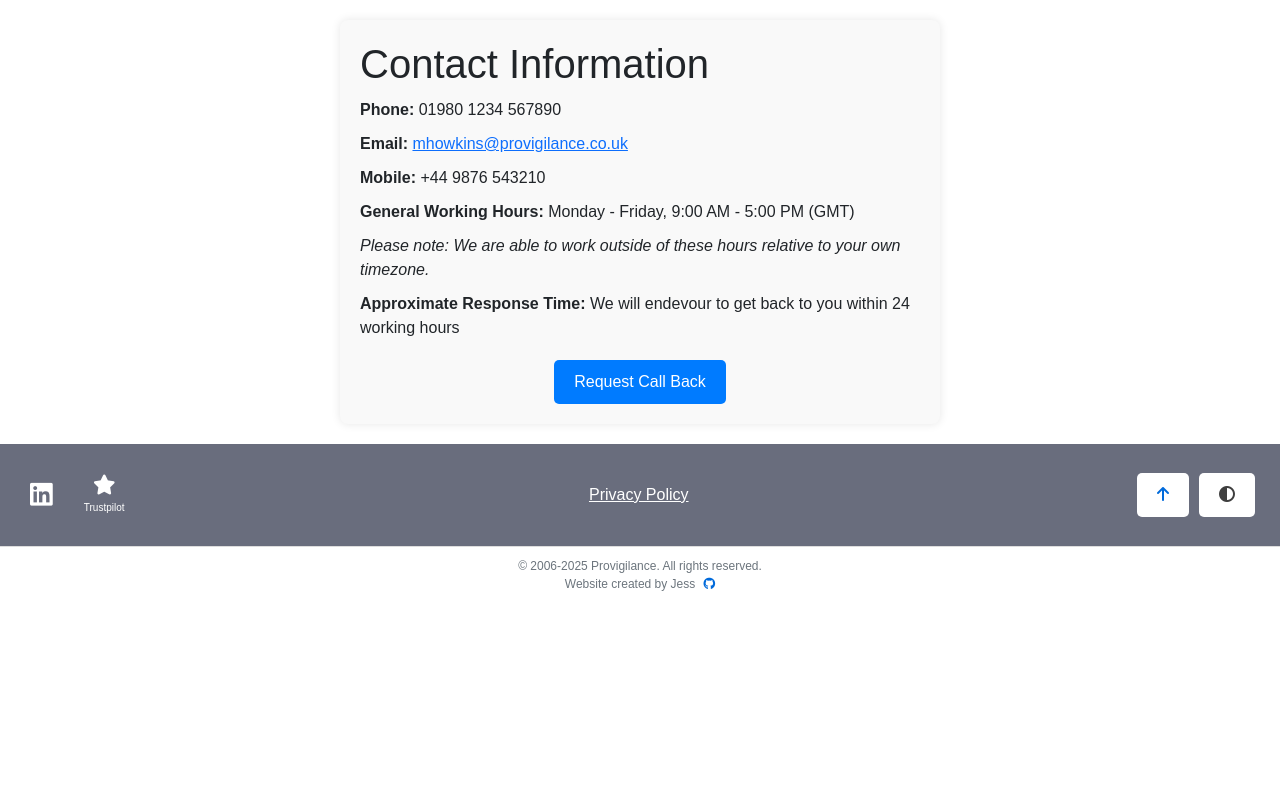
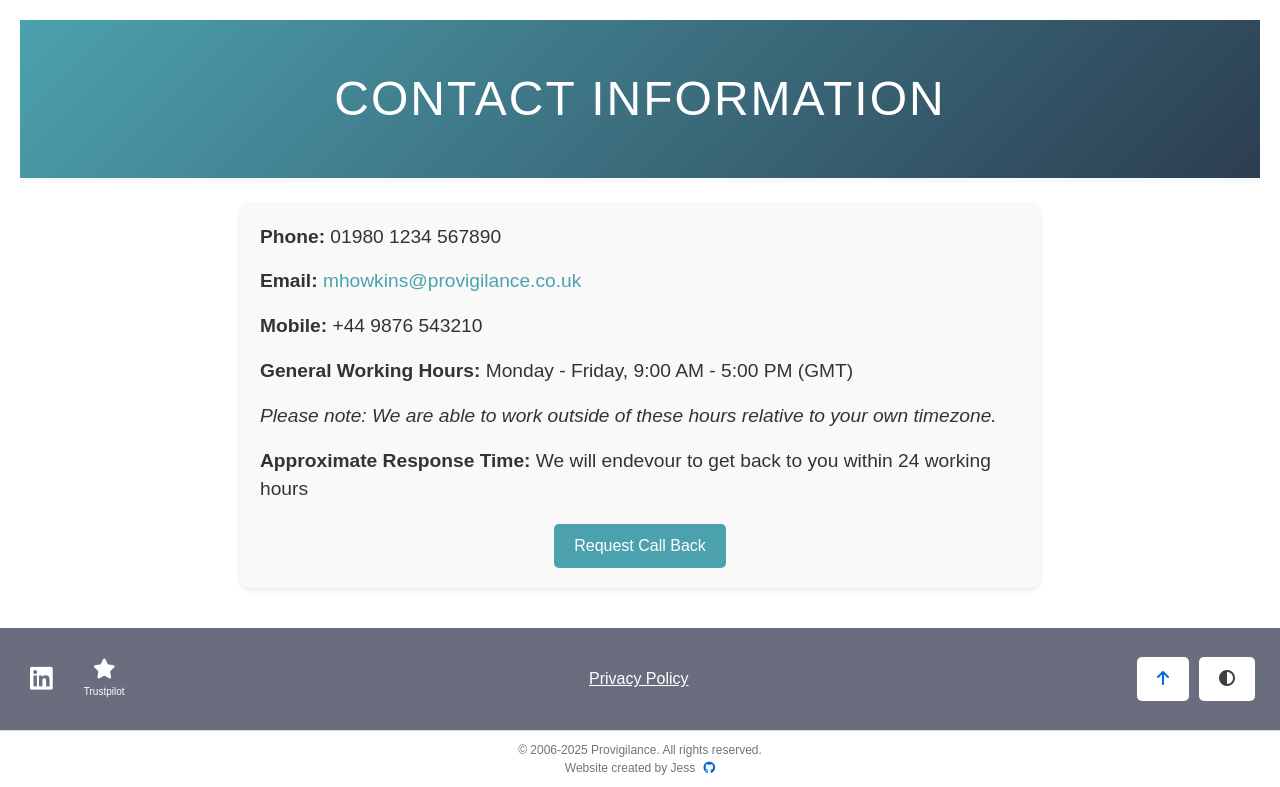
Before and after one commit to jesskins/provigilance, a Django app: page /contact/ in a window 1280 px wide. Shown: the part 106-893 px from the top of the page. Before the commit the page ends 697 px from the top, so only its background shows below. Run offline with Django 4.2, Linux system fonts and the light colour scheme; some libraries are stand-ins or nearby versions.

Commit message:
added styling to contact info to try to keep consistent

```diff
--- a/static/style.css
+++ b/static/style.css
@@ -226,36 +226,69 @@ body.dark-mode .footer-content {
 }
 
 /* Contact page styles */
-.contact-container {
-    max-width: 600px;
-    margin: 0 auto;
-    padding: 20px;
-    background-color: #f9f9f9;
-    border-radius: 8px;
-    box-shadow: 0 0 10px rgba(0,0,0,0.1);
+
+/* Contact Information Banner */
+.contact-banner {
+    background: linear-gradient(135deg, #4CA1AF, #2C3E50); /* Consistent color scheme */
+    color: white;
+    text-align: center;
+    padding: 50px 0;
+    border-bottom: 5px solid #f9f9f9; /* Straight banner */
 }
 
-.contact-details p {
-    margin: 10px 0;
+.contact-banner h1 {
+    font-size: 3em;
+    margin: 0;
+    text-transform: uppercase;
+    letter-spacing: 2px;
 }
 
+/* Contact Container */
+.contact-container {
+    max-width: 800px; /* Ensuring it matches other containers */
+    margin: 20px auto; /* Consistent margin */
+    padding: 20px;
+    background: #f9f9f9;
+    border-radius: 10px; /* Consistent border-radius */
+    box-shadow: 0 2px 5px rgba(0, 0, 0, 0.1);
+}
+
+/* Contact Details */
+.contact-details {
+    text-align: left;
+    font-size: 1.2em;
+    color: #333;
+}
+
+.contact-details a {
+    color: #4CA1AF;
+    text-decoration: none;
+}
+
+.contact-details a:hover {
+    text-decoration: underline;
+}
+
+/* CTA Button */
 .cta-button {
+    text-align: center;
     margin-top: 20px;
-    text-align: center;
 }
 
 .cta-button button {
-    padding: 10px 20px;
-    background-color: #007bff;
-    color: white;
+    background: #4CA1AF; /* Consistent button color */
     border: none;
     border-radius: 5px;
+    color: white;
+    padding: 10px 20px;
     cursor: pointer;
+    font-size: 1em;
 }
 
 .cta-button button:hover {
-    background-color: #0056b3;
+    background: #2C3E50;
 }
+
 
 /* FORMS.PY CSS STYLING */
 
--- a/templates/contact.html
+++ b/templates/contact.html
@@ -4,8 +4,12 @@
 {% block title %}Contact{% endblock %}
 
 {% block content %}
+<!-- Contact Information Banner -->
+<div class="contact-banner">
+    <h1>Contact Information</h1>
+</div>
+
 <div class="contact-container">
-    <h1>Contact Information</h1>
     <div class="contact-details">
         <p><strong>Phone:</strong> 01980 1234 567890</p>
         <p><strong>Email:</strong> <a href="mailto:mhowkins@provigilance.co.uk">mhowkins@provigilance.co.uk </a></p>
```
Also changed, not shown: other parts of static/style.css (+39 -1 lines), testimonials/templates/testimonials/submit_success.html (+9 -3 lines), testimonials/templates/testimonials/submit_testimonial.html (+5 -2 lines).
